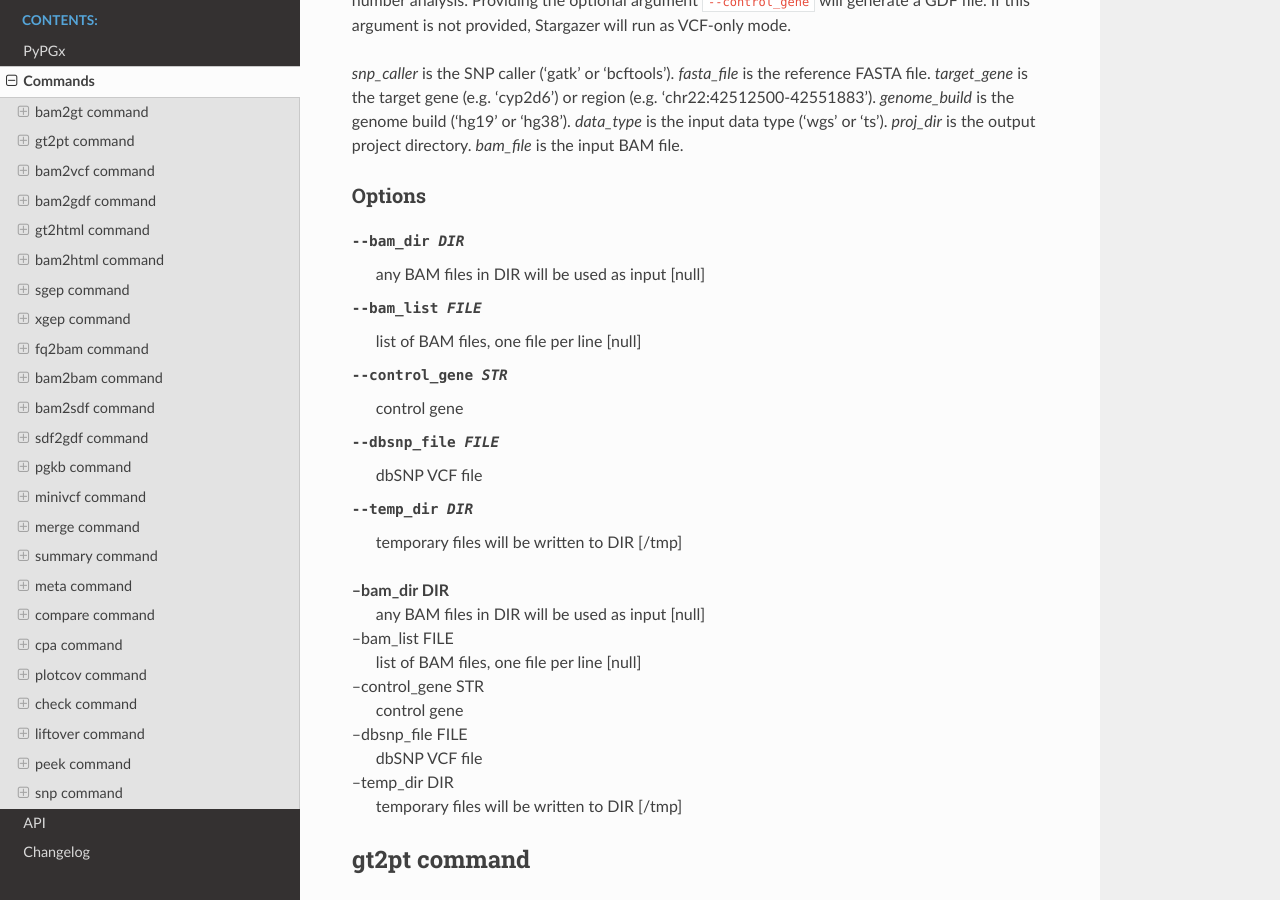
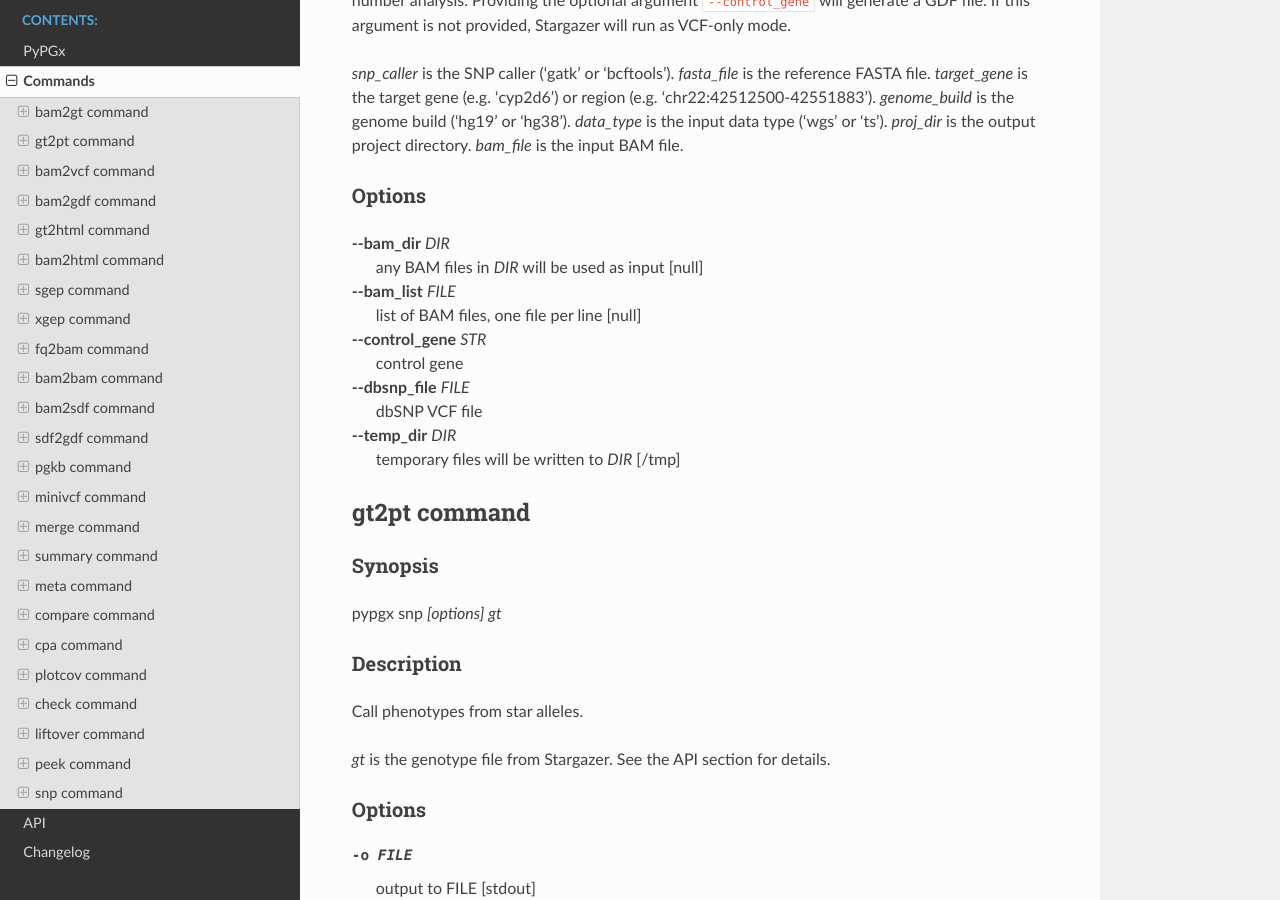
Before and after one commit to sbslee/pypgx, a Sphinx documentation site: the page built from docs/commands.rst, in a window 1280 px wide and 900 px high, scrolled down 810 px. Built offline with Sphinx 7.4.7 and the Read the Docs theme 2.0.0, drawn with Linux system fonts in a browser that asks for light colours.

Commit message:
Update Read the Docs

```diff
--- a/docs/commands.rst
+++ b/docs/commands.rst
@@ -47,22 +47,16 @@ region (e.g. ‘chr22:42512500-42551883’).
 Options
 -------
 
---bam_dir DIR       any BAM files in DIR will be used as input [null]
---bam_list FILE     list of BAM files, one file per line [null]
---control_gene STR  control gene
---dbsnp_file FILE   dbSNP VCF file
---temp_dir DIR      temporary files will be written to DIR [/tmp]
-
-| **--bam_dir DIR**
-|     any BAM files in DIR will be used as input [null]
-| --bam_list FILE
+| **\-\-bam_dir** *DIR*
+|     any BAM files in *DIR* will be used as input [null]
+| **\-\-bam_list** *FILE*
 |     list of BAM files, one file per line [null]
-| --control_gene STR
+| **\-\-control_gene** *STR*
 |     control gene
-| --dbsnp_file FILE
+| **\-\-dbsnp_file** *FILE*
 |     dbSNP VCF file
-| --temp_dir DIR
-|     temporary files will be written to DIR [/tmp]
+| **\-\-temp_dir** *DIR*
+|     temporary files will be written to *DIR* [/tmp]
 
 gt2pt command
 =============
```
